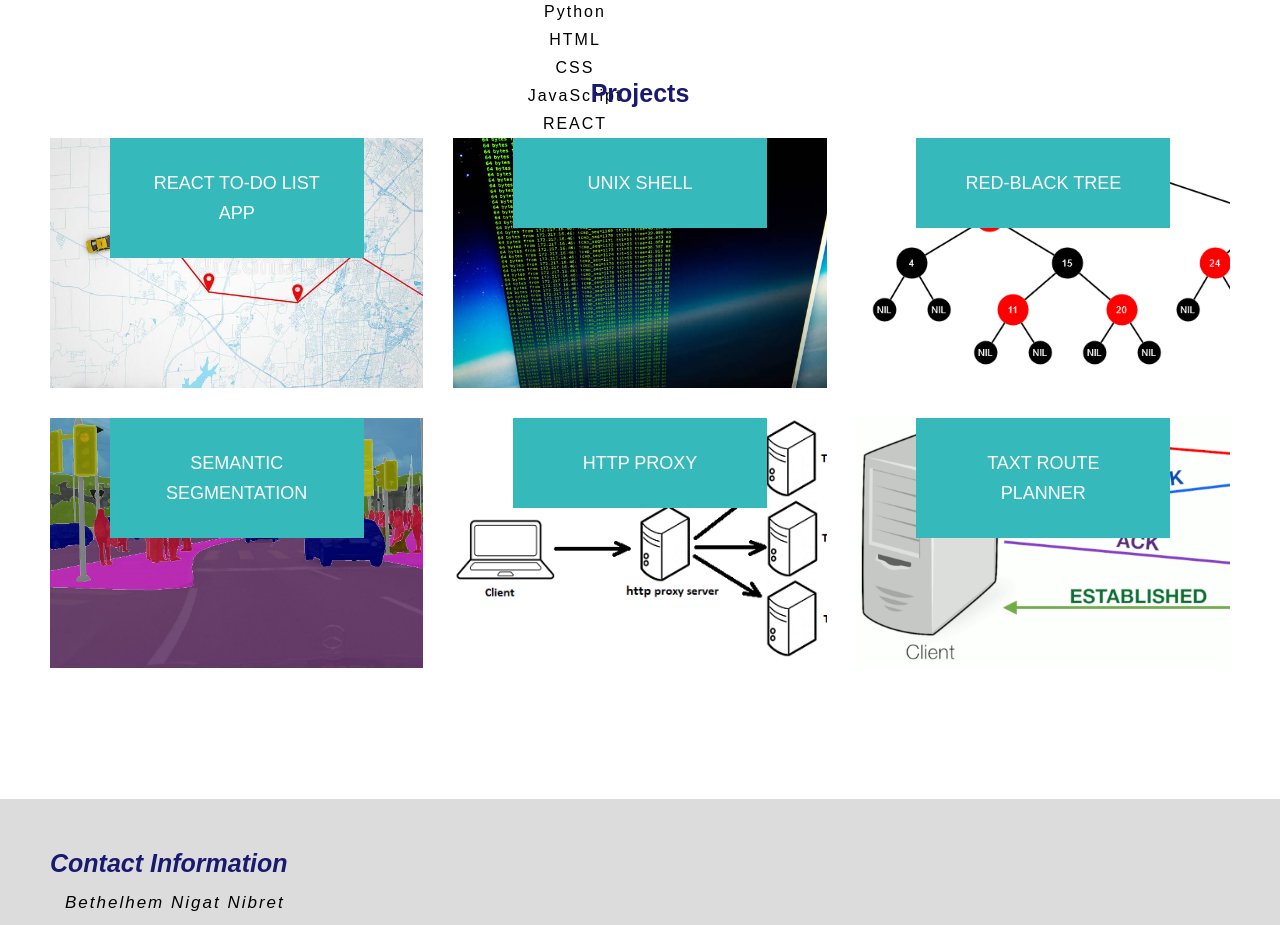
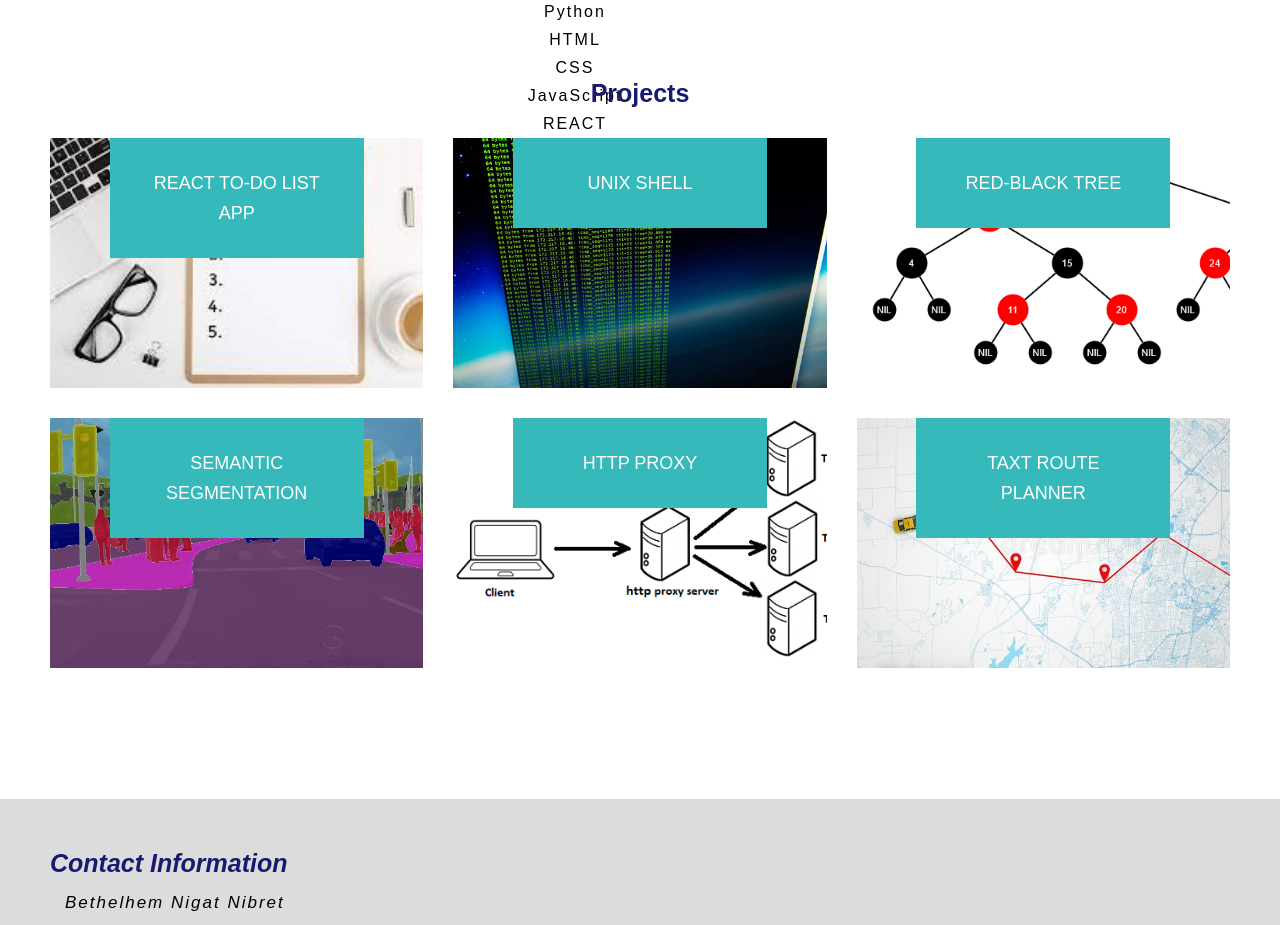
Before and after one commit to bettynigat/bettynigat.github.io, a plain HTML site: page index.html in a window 1280 px wide. Shown: the part 1371-2296 px from the top of the page. Drawn offline with Linux system fonts and the light colour scheme.

Commit message:
Update index.html

```diff
--- a/index.html
+++ b/index.html
@@ -88,12 +88,12 @@
   <h2>Projects</h2>
 </div>
  <div class="container">
-   <div class="img6"><a href="https://github.com/bettynigat/ojtProject/tree/main/src/days/day5" target="_blank"><p>REACT TO-DO LIST APP</p></a></div>
+   <div class="img7"><a href="https://github.com/bettynigat/ojtProject/tree/main/src/days/day5" target="_blank"><p>REACT TO-DO LIST APP</p></a></div>
    <div class="img1"><a href="https://github.com/bettynigat/EE209-Unix-Shell-Assignment" target="_blank"><p>UNIX SHELL</p></a></div>
    <div class="img2"><a href="https://github.com/bettynigat/Binary-Search-and-Red-Black-Trees" target="_blank"><p>RED-BLACK TREE</p></a></div>
    <div class="img3"><a href="https://github.com/bettynigat/Semantic-Segmentation" target="_blank"><p>SEMANTIC SEGMENTATION</p></a></div>
    <div class="img4"><a href="https://github.com/bettynigat/HTTP-PROXY" target="_blank"><p>HTTP PROXY</p></a></div>
-   <div class="img5"><a href="https://github.com/bettynigat/Taxi-Route-Planner" target="_blank"><p>TAXT ROUTE PLANNER</p></a></div>
+   <div class="img6"><a href="https://github.com/bettynigat/Taxi-Route-Planner" target="_blank"><p>TAXT ROUTE PLANNER</p></a></div>
  </div>
 </section>
 
```
